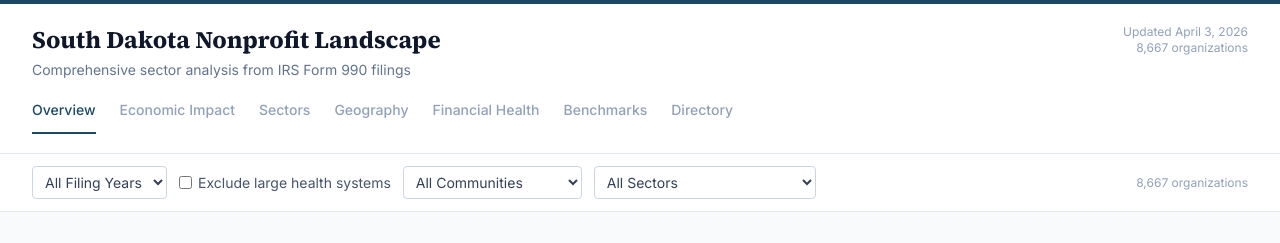
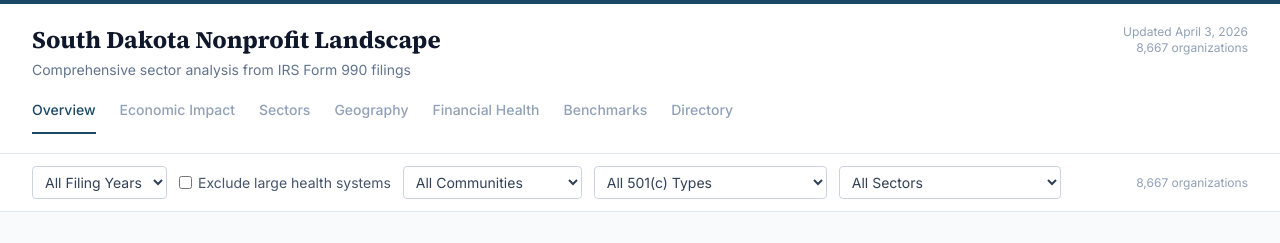
Before and after one commit to samizoss/sd-nonprofits, a React (Vite) app: page / in a window 1280 px wide. Shown: the top 243 px of the page. Built offline with nearby package versions, Linux system fonts and the light colour scheme; the HTML template or start-up script is replaced by a standard one.

Commit message:
feat: add 501(c) type filter — filter by c3, c4, c6, etc.

```diff
--- a/src/App.jsx
+++ b/src/App.jsx
@@ -37,6 +37,7 @@ export default function App() {
     freshness: 'all',
     excludeHealth: false,
     community: 'all',
+    subsection: 'all',
     sector: 'all',
   });
 
@@ -62,6 +63,12 @@ export default function App() {
     // Apply community filter
     if (filters.community !== 'all') {
       orgs = orgs.filter(o => communitySize(o.ct) === filters.community);
+    }
+
+    // Apply subsection code filter
+    if (filters.subsection !== 'all') {
+      const sub = Number(filters.subsection);
+      orgs = orgs.filter(o => o.sub === sub);
     }
 
     // Apply sector filter
--- a/src/components/FilterBar.jsx
+++ b/src/components/FilterBar.jsx
@@ -10,6 +10,20 @@ const COMMUNITY_OPTIONS = [
   { value: 'Mid-Size (10-50K)', label: 'Mid-Size (10-50K)' },
   { value: 'Small Town (2.5-10K)', label: 'Small Town (2.5-10K)' },
   { value: 'Rural (<2.5K)', label: 'Rural (<2.5K)' },
+];
+
+const SUBSECTION_OPTIONS = [
+  { value: 'all', label: 'All 501(c) Types' },
+  { value: '3', label: '501(c)(3) Charitable' },
+  { value: '4', label: '501(c)(4) Social Welfare' },
+  { value: '5', label: '501(c)(5) Labor/Ag' },
+  { value: '6', label: '501(c)(6) Business Leagues' },
+  { value: '7', label: '501(c)(7) Social Clubs' },
+  { value: '8', label: '501(c)(8) Fraternal' },
+  { value: '10', label: '501(c)(10) Fraternal Domestic' },
+  { value: '12', label: '501(c)(12) Insurance/Co-op' },
+  { value: '13', label: '501(c)(13) Cemetery' },
+  { value: '19', label: '501(c)(19) Veterans' },
 ];
 
 const SECTOR_OPTIONS = [
@@ -47,6 +61,7 @@ export default function FilterBar({ filters, setFilters, disabled, orgCount, tot
     filters.excludeHealth,
     filters.community !== 'all',
     filters.sector !== 'all',
+    filters.subsection !== 'all',
   ].filter(Boolean).length;
 
   const update = (key, value) => setFilters(prev => ({ ...prev, [key]: value }));
@@ -84,6 +99,12 @@ export default function FilterBar({ filters, setFilters, disabled, orgCount, tot
         disabled={disabled}
       />
       <SelectFilter
+        value={filters.subsection}
+        onChange={v => update('subsection', v)}
+        options={SUBSECTION_OPTIONS}
+        disabled={disabled}
+      />
+      <SelectFilter
         value={filters.sector}
         onChange={v => update('sector', v)}
         options={SECTOR_OPTIONS}
```
